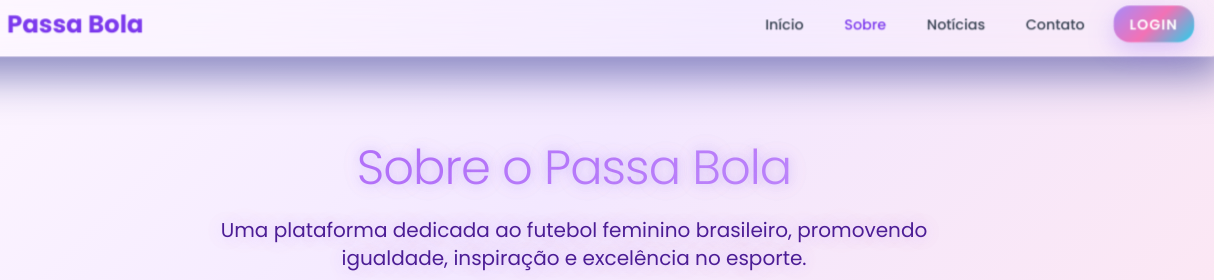
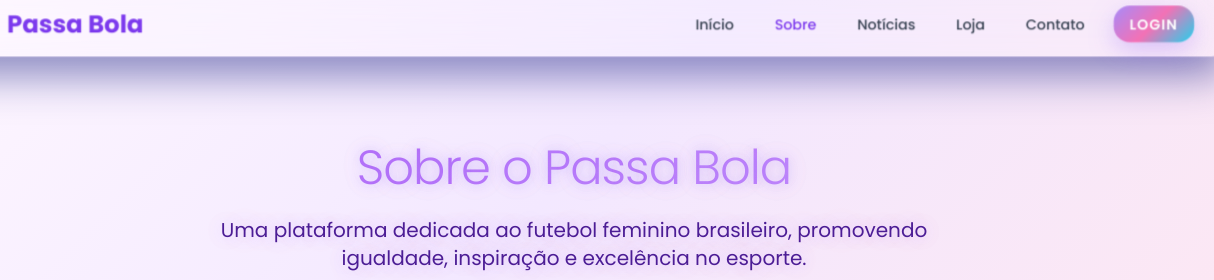
Before and after one commit to CanaCruz/Site-Passa-Bola, a plain HTML site: page src/pages/about.html in a window 1280 px wide. Shown: the top 280 px of the page, 66-1280 px from the left. Drawn offline with nearby package versions, Linux system fonts and the light colour scheme; no server answers.

Commit message:
first commit

```diff
--- a/src/pages/about.html
+++ b/src/pages/about.html
@@ -69,6 +69,7 @@
                         <a href="../../index.html" class="text-gray-700 hover:text-purple-500 px-3 py-2 rounded-md text-sm font-medium transition-colors">Início</a>
                         <a href="about.html" class="text-purple-700 hover:text-purple-500 px-3 py-2 rounded-md text-sm font-medium transition-colors">Sobre</a>
                         <a href="news.html" class="text-gray-700 hover:text-purple-500 px-3 py-2 rounded-md text-sm font-medium transition-colors">Notícias</a>
+                        <a href="shop.html" class="text-gray-700 hover:text-purple-500 px-3 py-2 rounded-md text-sm font-medium transition-colors">Loja</a>
                         <a href="contact.html" class="text-gray-700 hover:text-purple-500 px-3 py-2 rounded-md text-sm font-medium transition-colors">Contato</a>
                         <button id="loginBtn" class="btn-futuristic text-sm px-4 py-2">Login</button>
                     </div>
@@ -88,6 +89,7 @@
                 <a href="../../index.html" class="nav-link block px-3 py-2 text-base font-medium text-gray-700 hover:text-purple-500">Início</a>
                 <a href="about.html" class="nav-link block px-3 py-2 text-base font-medium text-purple-700 hover:text-purple-500">Sobre</a>
                 <a href="news.html" class="nav-link block px-3 py-2 text-base font-medium text-gray-700 hover:text-purple-500">Notícias</a>
+                <a href="shop.html" class="nav-link block px-3 py-2 text-base font-medium text-gray-700 hover:text-purple-500">Loja</a>
                 <a href="contact.html" class="nav-link block px-3 py-2 text-base font-medium text-gray-700 hover:text-purple-500">Contato</a>
                 <button id="mobileLoginBtn" class="btn-futuristic w-full text-left px-3 py-2 text-base">Login</button>
             </div>
```
